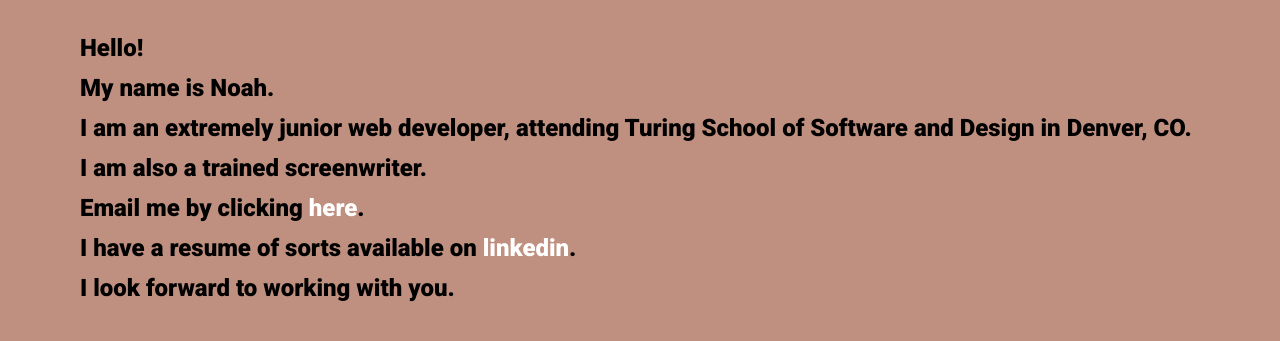
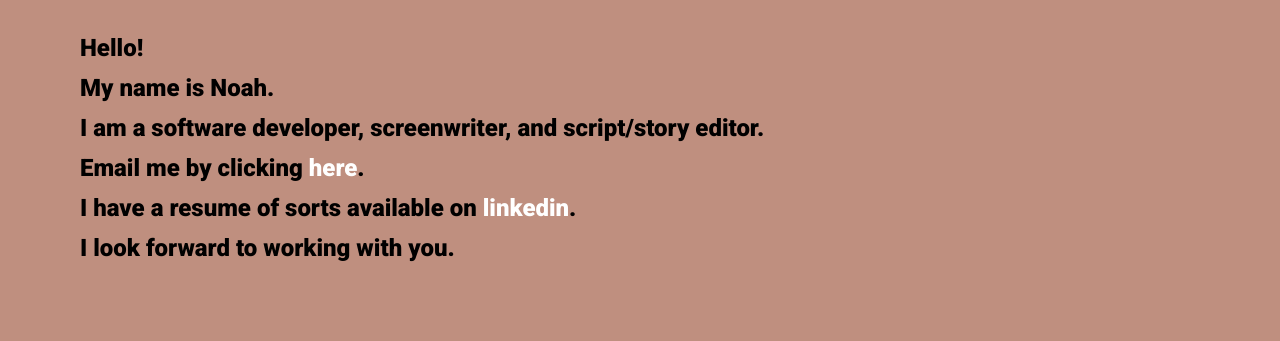
Before and after one commit to bermannoah/landing, a plain HTML site: page index.html in a window 1280 px wide. Shown: the part 175-516 px from the top of the page. Drawn offline with Linux system fonts and the light colour scheme.

Commit message:
small update to titles

```diff
--- a/index.html
+++ b/index.html
@@ -32,8 +32,7 @@
 <div class="info">
 	<p>Hello!</p>
 	<p>My name is Noah.</p>
-	<p>I am an extremely junior web developer, attending Turing School of Software and Design in Denver, CO.</p>
-	<p>I am also a trained screenwriter.</p>
+	<p>I am a software developer, screenwriter, and script/story editor.</p>
 	<p>Email me by clicking <a href="mailto:noah@noahberman.org">here</a>.</p>
 	<p>I have a resume of sorts available on <a href="https://www.linkedin.com/in/bermannoah" target="_blank">linkedin</a>.</p>
 	<p>I look forward to working with you.</p>
```
